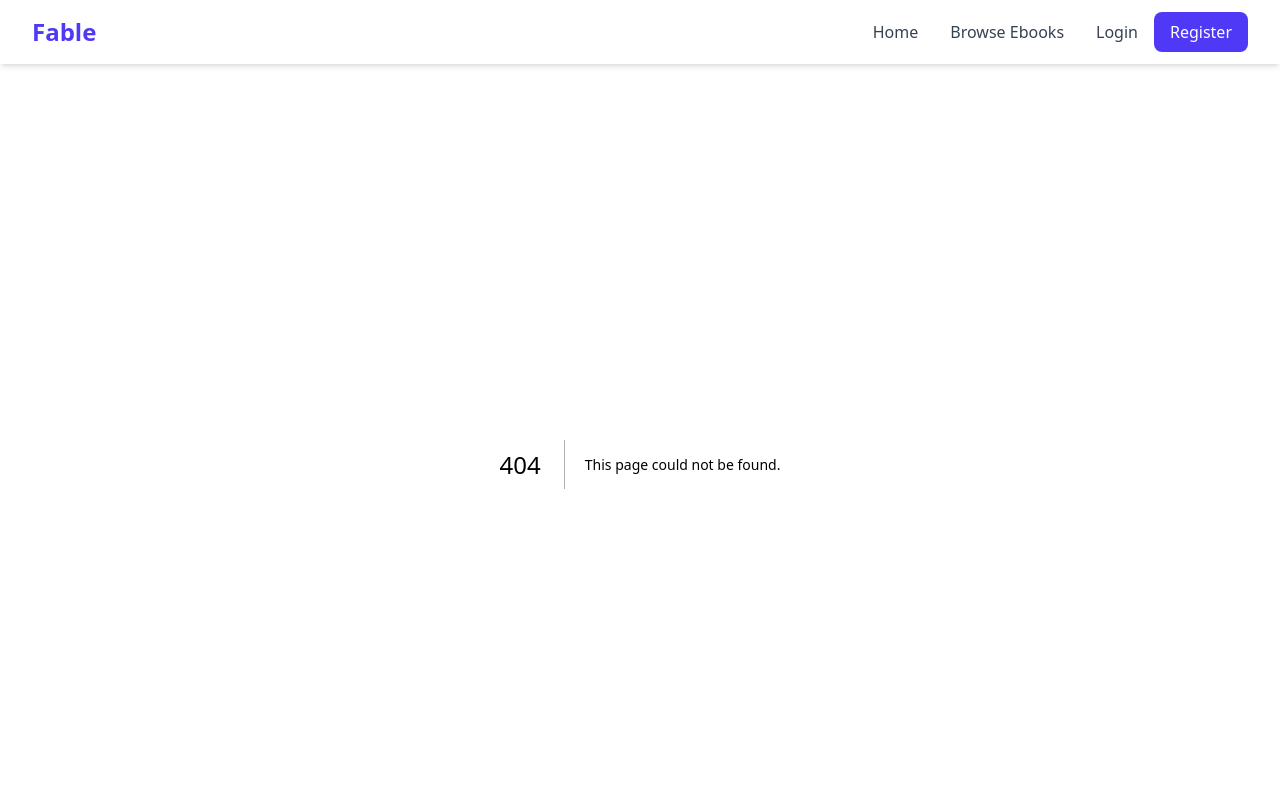
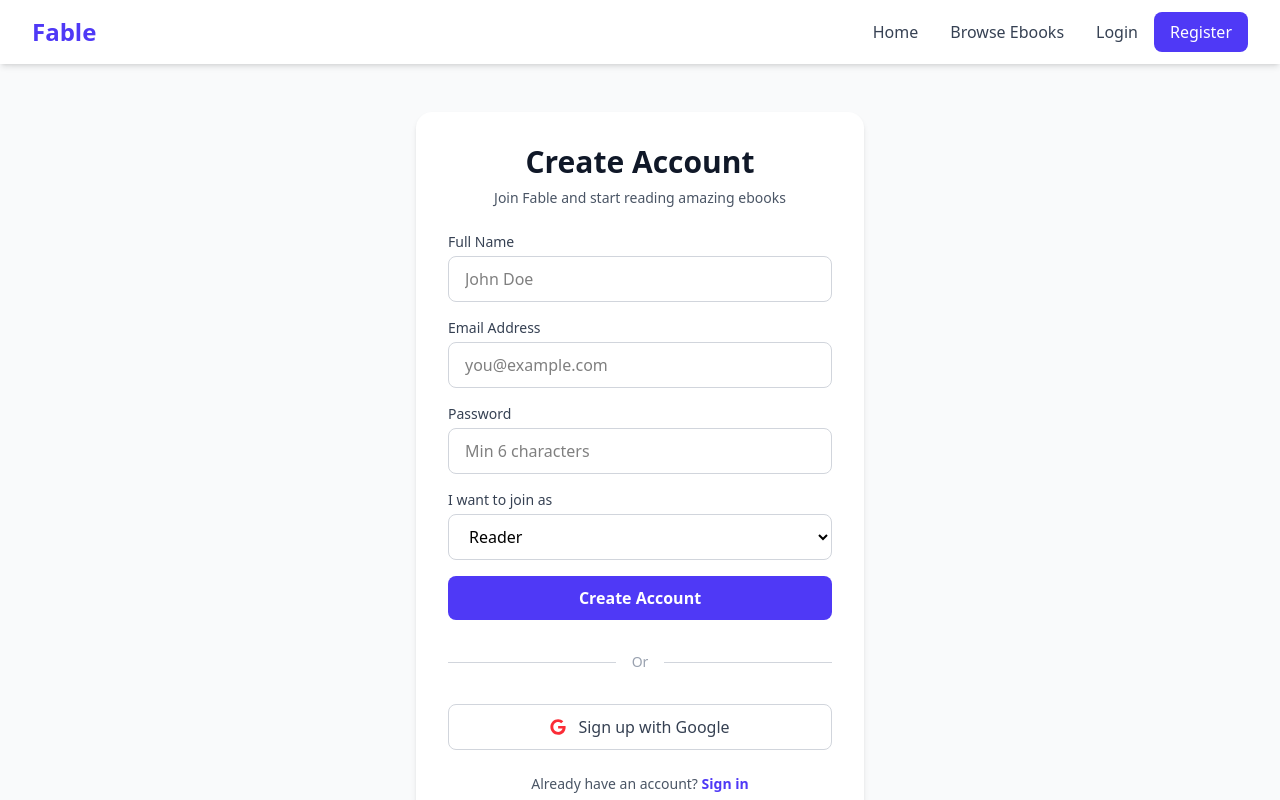
Before and after one commit to salauddinhasan/fable-client, a Next.js app: page /register in a window 1280 px wide. Before the commit this address had no page. Shown: the top 800 px of the page. Built offline with nearby package versions, Linux system fonts and the light colour scheme.

Commit message:
feat: add registration form with name, email, password, role and google login

```diff
--- /dev/null
+++ b/src/app/(auth)/register/page.js
@@ -0,0 +1,155 @@
+"use client";
+
+import { useState } from "react";
+import { useRouter } from "next/navigation";
+import Link from "next/link";
+import { FaGoogle } from "react-icons/fa";
+
+const RegisterForm = () => {
+  const router = useRouter();
+  const [loading, setLoading] = useState(false);
+  const [error, setError] = useState("");
+  const [formData, setFormData] = useState({
+    name: "",
+    email: "",
+    password: "",
+    role: "user",
+  });
+
+  const handleChange = (e) => {
+    setFormData({ ...formData, [e.target.name]: e.target.value });
+    setError("");
+  };
+
+  const handleSubmit = async (e) => {
+    e.preventDefault();
+    setLoading(true);
+    setError("");
+
+    try {
+      const response = await fetch("http://localhost:5000/api/auth/register", {
+        method: "POST",
+        headers: { "Content-Type": "application/json" },
+        body: JSON.stringify(formData),
+      });
+
+      const data = await response.json();
+
+      if (!response.ok) throw new Error(data.message || "Registration failed");
+
+      localStorage.setItem("token", data.token);
+      router.push("/");
+    } catch (err) {
+      setError(err.message);
+    } finally {
+      setLoading(false);
+    }
+  };
+
+  const handleGoogleLogin = () => {
+    window.location.href = "http://localhost:5000/api/auth/google";
+  };
+
+  return (
+    <div className="w-full flex items-center justify-center bg-gray-50 py-12 px-4">
+      <div className="max-w-md w-full space-y-6 bg-white p-8 rounded-2xl shadow-md">
+
+        <div className="text-center">
+          <h2 className="text-3xl font-bold text-gray-900">Create Account</h2>
+          <p className="mt-2 text-sm text-gray-600">Join Fable and start reading amazing ebooks</p>
+        </div>
+
+        {error && (
+          <div className="bg-red-50 border border-red-400 text-red-700 px-4 py-2 rounded-lg text-sm">
+            {error}
+          </div>
+        )}
+
+        <form onSubmit={handleSubmit} className="space-y-4">
+          <div>
+            <label className="block text-sm font-medium text-gray-700">Full Name</label>
+            <input
+              type="text"
+              name="name"
+              value={formData.name}
+              onChange={handleChange}
+              required
+              className="mt-1 w-full px-4 py-2.5 border border-gray-300 rounded-lg focus:ring-2 focus:ring-indigo-500 outline-none"
+              placeholder="John Doe"
+            />
+          </div>
+
+          <div>
+            <label className="block text-sm font-medium text-gray-700">Email Address</label>
+            <input
+              type="email"
+              name="email"
+              value={formData.email}
+              onChange={handleChange}
+              required
+              className="mt-1 w-full px-4 py-2.5 border border-gray-300 rounded-lg focus:ring-2 focus:ring-indigo-500 outline-none"
+              placeholder="you@example.com"
+            />
+          </div>
+
+          <div>
+            <label className="block text-sm font-medium text-gray-700">Password</label>
+            <input
+              type="password"
+              name="password"
+              value={formData.password}
+              onChange={handleChange}
+              required
+              minLength={6}
+              className="mt-1 w-full px-4 py-2.5 border border-gray-300 rounded-lg focus:ring-2 focus:ring-indigo-500 outline-none"
+              placeholder="Min 6 characters"
+            />
+          </div>
+
+          <div>
+            <label className="block text-sm font-medium text-gray-700">I want to join as</label>
+            <select
+              name="role"
+              value={formData.role}
+              onChange={handleChange}
+              className="mt-1 w-full px-4 py-2.5 border border-gray-300 rounded-lg focus:ring-2 focus:ring-indigo-500 outline-none bg-white"
+            >
+              <option value="user"> Reader</option>
+              <option value="writer"> Writer</option>
+            </select>
+          </div>
+
+          <button
+            type="submit"
+            disabled={loading}
+            className="w-full bg-indigo-600 hover:bg-indigo-700 text-white font-bold py-2.5 rounded-lg transition disabled:opacity-50"
+          >
+            {loading ? "Creating Account..." : "Create Account"}
+          </button>
+        </form>
+
+        <div className="relative flex py-2 items-center">
+          <div className="flex-grow border-t border-gray-300"></div>
+          <span className="flex-shrink mx-4 text-gray-400 text-sm">Or</span>
+          <div className="flex-grow border-t border-gray-300"></div>
+        </div>
+
+        <button
+          onClick={handleGoogleLogin}
+          className="w-full flex items-center justify-center gap-3 bg-white border border-gray-300 hover:bg-gray-50 text-gray-700 font-medium py-2.5 rounded-lg transition"
+        >
+          <FaGoogle className="text-red-500" /> Sign up with Google
+        </button>
+
+        <p className="text-center text-sm text-gray-600">
+          Already have an account?{" "}
+          <Link href="/login" className="text-indigo-600 hover:text-indigo-700 font-semibold">
+            Sign in
+          </Link>
+        </p>
+      </div>
+    </div>
+  );
+};
+
+export default RegisterForm;
```
Also changed, not shown: src/app/(auth)/login/page.js (added).
